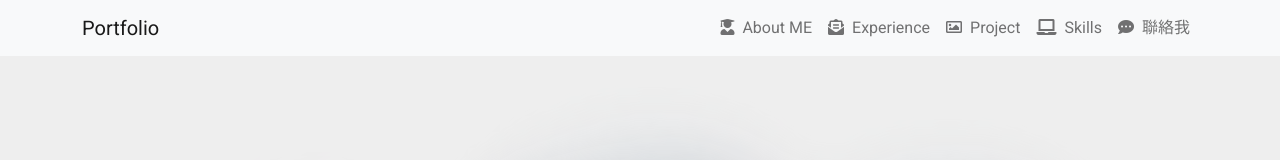
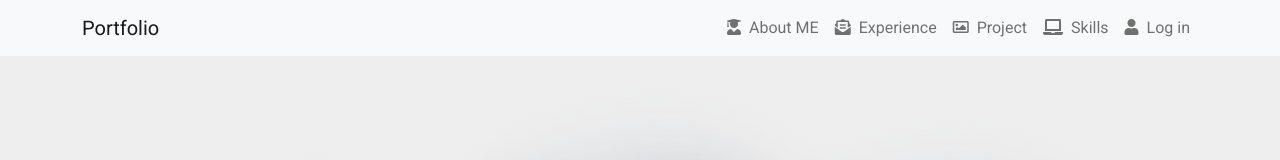
Before and after one commit to comefrom222/comefrom222.gitgub.io, a plain HTML site: page index.html in a window 1280 px wide. Shown: the top 160 px of the page. Drawn offline with Linux system fonts and the light colour scheme; a web font is replaced by a local one.

Commit message:
第五次上傳
第五次上傳

```diff
--- a/index.html
+++ b/index.html
@@ -66,7 +66,6 @@ X-小	沒有任何	<576 像素
 特大號	xl	≥1200px
 特大號	xxl	≥1400px
 -->
-<!--  -->
 
 
 <body>
@@ -97,7 +96,7 @@ X-小	沒有任何	<576 像素
           </li>
 
           <li class="nav-item">
-            <a class="nav-link " target="_parent" href="./login.html"><i class="fas fa-comment-dots me-2"></i>聯絡我</a>
+            <a class="nav-link " target="_parent" href="./login.html"><i class="fas fa-user me-2"></i>Log in</a>
           </li>
         </ul>
       </div>
```
